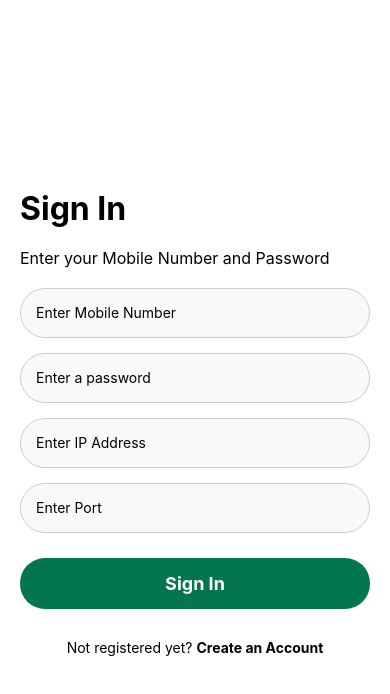
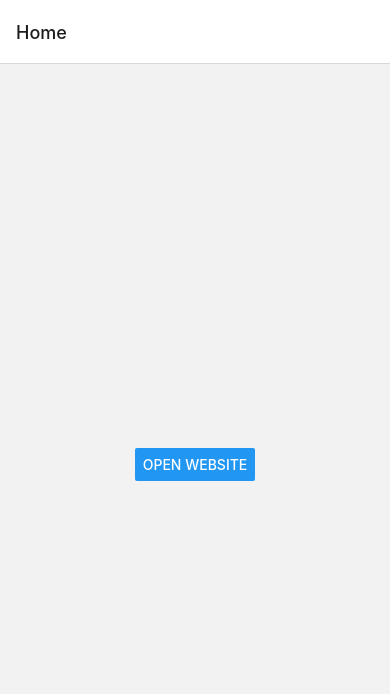
Before and after one commit to solletivivek/mobile-frontend, a React Native app: screen / in a window 390 px wide. Shown: the top 694 px of the page. Built offline with nearby package versions, Linux system fonts and the light colour scheme.

Commit message:
Refactor App.js to remove unused code and add WebScreen component

```diff
--- a/App.js
+++ b/App.js
@@ -1,68 +1,113 @@
-import React, { useState, useEffect } from 'react';
+// import React, { useState, useEffect } from 'react';
+// import { NavigationContainer } from '@react-navigation/native';
+// import { createStackNavigator } from '@react-navigation/stack';
+// import { StatusBar } from 'react-native';
+
+// // Import screens
+// import DashboardScreen from './screens/DashboardScreen';
+// import LeaveApplicationScreen from './screens/LeaveApplicationScreen';
+// import CalendarScreen from './screens/CalendarScreen';
+// import SplashScreen from './screens/SplashScreen'; // Add your SplashScreen
+// import AsyncStorage from '@react-native-async-storage/async-storage';
+// import LoginScreen from './screens/LoginScreen';
+
+// const Stack = createStackNavigator();
+
+// const App = () => {
+//   const [isLoading, setIsLoading] = useState(true);
+
+//   useEffect(() => {
+//     // Set a timeout for 3 seconds to simulate the splash screen
+//     const timer = setTimeout(() => {
+//       setIsLoading(false);
+//     }, 3000); // 3 seconds
+
+//     return () => clearTimeout(timer); // Clean up the timer
+//   }, []);
+
+//   return (
+//     <NavigationContainer>
+//       <StatusBar backgroundColor="#fff" barStyle="dark-content" />
+//       <Stack.Navigator initialRouteName="Splash">
+//         {isLoading ? (
+//           // Show SplashScreen as the initial screen
+//           <Stack.Screen
+//             name="Splash"
+//             component={SplashScreen}
+//             options={{ headerShown: false }} // Hide the header for the splash screen
+//           />
+//         ) : (
+//           <>
+//           <Stack.Screen
+//               name="Login"
+//               component={LoginScreen}
+//               options={{ headerShown: false }}
+//             />
+//             <Stack.Screen
+//               name="Dashboard"
+//               component={DashboardScreen}
+//               options={{ headerShown: false }}
+//             />
+//             <Stack.Screen
+//               name="Leave"
+//               component={LeaveApplicationScreen}
+//               options={{title: 'Leave Application'}}
+//             />
+//             <Stack.Screen
+//               name="Cal"
+//               component={CalendarScreen}
+//               options={{ title: 'Attendance' }}
+//             />
+//           </>
+//         )}
+//       </Stack.Navigator>
+//     </NavigationContainer>
+//   );
+// };
+
+// export default App;
+
+
+
+
+//charan
+import React from 'react';
+import { Button, StyleSheet, View } from 'react-native';
 import { NavigationContainer } from '@react-navigation/native';
 import { createStackNavigator } from '@react-navigation/stack';
-import { StatusBar } from 'react-native';
-
-// Import screens
-import DashboardScreen from './screens/DashboardScreen';
-import LeaveApplicationScreen from './screens/LeaveApplicationScreen';
-import CalendarScreen from './screens/CalendarScreen';
-import SplashScreen from './screens/SplashScreen'; // Add your SplashScreen
-import AsyncStorage from '@react-native-async-storage/async-storage';
-import LoginScreen from './screens/LoginScreen';
+import WebScreen from './screens/WebScreen'; // Import your WebScreen component
 
 const Stack = createStackNavigator();
 
 const App = () => {
-  const [isLoading, setIsLoading] = useState(true);
-
-  useEffect(() => {
-    // Set a timeout for 3 seconds to simulate the splash screen
-    const timer = setTimeout(() => {
-      setIsLoading(false);
-    }, 3000); // 3 seconds
-
-    return () => clearTimeout(timer); // Clean up the timer
-  }, []);
-
   return (
     <NavigationContainer>
-      <StatusBar backgroundColor="#fff" barStyle="dark-content" />
-      <Stack.Navigator initialRouteName="Splash">
-        {isLoading ? (
-          // Show SplashScreen as the initial screen
-          <Stack.Screen
-            name="Splash"
-            component={SplashScreen}
-            options={{ headerShown: false }} // Hide the header for the splash screen
-          />
-        ) : (
-          <>
-          <Stack.Screen
-              name="Login"
-              component={LoginScreen}
-              options={{ headerShown: false }}
-            />
-            <Stack.Screen
-              name="Dashboard"
-              component={DashboardScreen}
-              options={{ headerShown: false }}
-            />
-            <Stack.Screen
-              name="Leave"
-              component={LeaveApplicationScreen}
-              options={{title: 'Leave Application'}}
-            />
-            <Stack.Screen
-              name="Cal"
-              component={CalendarScreen}
-              options={{ title: 'Attendance' }}
-            />
-          </>
-        )}
+      <Stack.Navigator initialRouteName="Home">
+        <Stack.Screen name="Home" component={HomeScreen} />
+        <Stack.Screen name="Web" component={WebScreen} options={{ headerShown: false }} />
       </Stack.Navigator>
     </NavigationContainer>
   );
 };
 
+const HomeScreen = ({ navigation }) => {
+  return (
+    <View style={styles.container}>
+      <Button
+        title="Open Website"
+        onPress={() => navigation.navigate('Web', { url: 'http:/192.168.31.48:8898/mobile/qtsemployee/index.html' })} // Replace with your URL
+      />
+    </View>
+  );
+};
+
+const styles = StyleSheet.create({
+  container: {
+    flex: 1,
+    justifyContent: 'center',
+    alignItems: 'center',
+    paddingTop: 20,
+  },
+});
+
 export default App;
--- a/package.json
+++ b/package.json
@@ -22,7 +22,8 @@
     "react-native-gesture-handler": "^2.20.0",
     "react-native-modal-datetime-picker": "^18.0.0",
     "react-native-safe-area-context": "4.10.5",
-    "react-native-screens": "3.31.1"
+    "react-native-screens": "3.31.1",
+    "react-native-webview": "13.8.6"
   },
   "devDependencies": {
     "@babel/core": "^7.20.0"
--- /dev/null
+++ b/screens/WebScreen.js
@@ -0,0 +1,28 @@
+import React from 'react';
+import { StyleSheet, View } from 'react-native';
+import { WebView } from 'react-native-webview';
+
+const WebScreen = ({ route }) => {
+  const { url } = route.params; // Get the URL from route parameters
+
+  return (
+    <View style={styles.container}>
+      <WebView
+        source={{ uri: url }} // Use the URL passed as a prop
+        style={styles.webview}
+      />
+    </View>
+  );
+};
+
+const styles = StyleSheet.create({
+  container: {
+    flex: 1,
+    paddingTop: 40,
+  },
+  webview: {
+    flex: 1,
+  },
+});
+
+export default WebScreen;
```
Also changed, not shown: screens/SplashScreen.js (+38 -0 lines), 1 other file (tests, documents, lock files or other folders).
